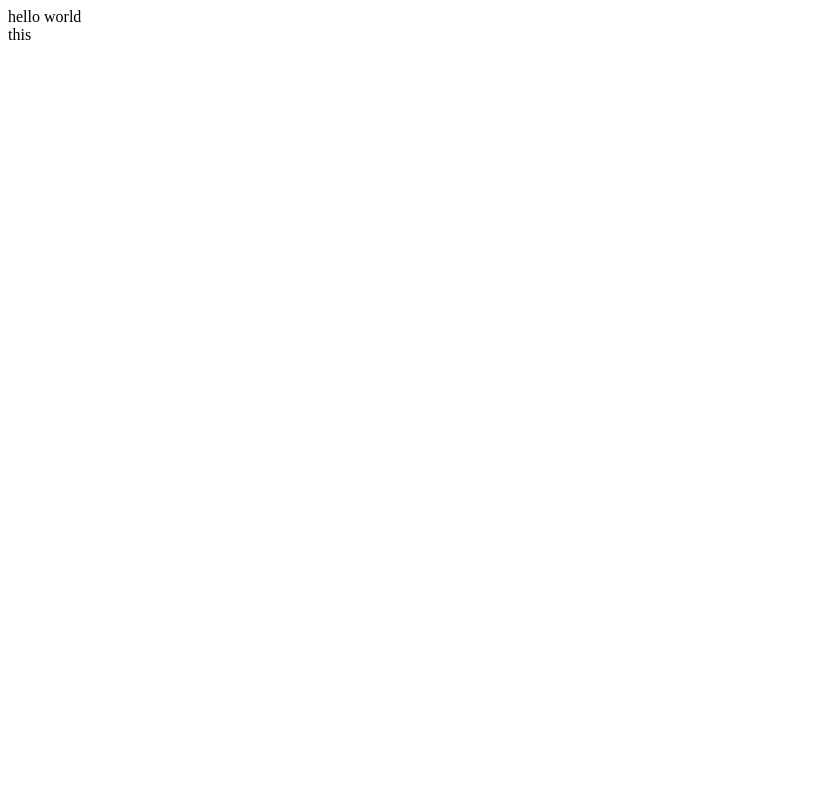
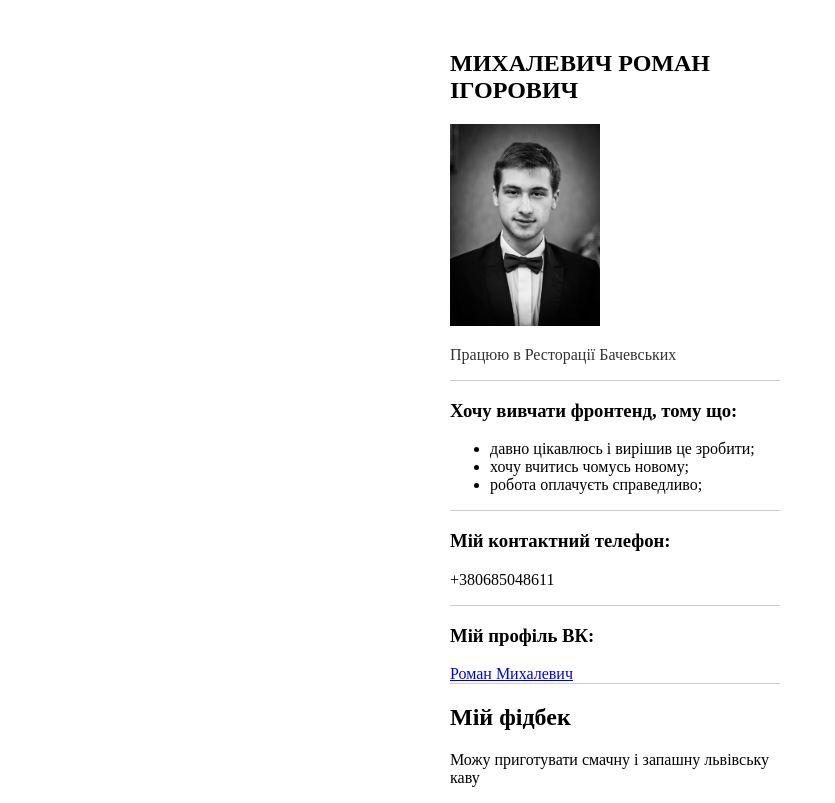
Before and after one commit to rmykhalevych/homework2, a plain HTML site: page index.html in a window 1280 px wide. Shown: the whole page, without its empty margins (0-835 px from the left). Drawn offline with Linux system fonts and the light colour scheme.

Commit message:
my homework2

```diff
--- a/index.html
+++ b/index.html
@@ -1,4 +1,37 @@
-hello world
-<div class="">
-  this
+<!DOCTYPE html>
+<head>
+  <meta charset="utf-8">
+  <title>Резюме</title>
+  <link type="text/css" rel="stylesheet" href="style.css" />
+</head>
+<body style="
+margin-left: 450px;
+margin-top: 50px;
+margin-right: 500px;
+">
+<div class="one_block">
+  <h2>МИХАЛЕВИЧ РОМАН ІГОРОВИЧ</h2>
+  <img src="img/image.jpg" height ="202px" alt="My foto" align="middle " />
+  <p>Працюю в Ресторації Бачевських</p>
 </div>
+<div class="why_frontand">
+  <h3>Хочу вивчати фронтенд, тому що:</h2>
+  <ul>
+    <li>давно цікавлюсь і вирішив це зробити;</li>
+    <li>хочу вчитись чомусь новому;</li>
+    <li>робота оплачуєть справедливо;</li>
+  </ul>
+</div>
+<div class="contact">
+  <h3>Мій контактний телефон:</h3>
+  <p>+380685048611</p>
+</div>
+<div class="contactvk">
+  <h3>Мій профіль ВК:</h3>
+  <a href="https://vk.com/id15891936" target="_blank">Роман Михалевич</a>
+</div>
+<div>
+  <h2>Мій фідбек</h2>
+  <p>Можу приготувати смачну і запашну львівську каву</p>
+</div>
+</body>
--- /dev/null
+++ b/style.css
@@ -0,0 +1,18 @@
+.one_block p {
+  opacity: 0.8;
+    }
+.one_block {
+  border-bottom: 1px solid #ccc
+}
+.why_frontand {
+  border-bottom: 1px solid #ccc
+}
+.contact {
+  border-bottom: 1px solid #ccc
+}
+.contactvk {
+  border-bottom: 1px solid #ccc
+}
+.body {
+  margin: 50px,190px,0,190px;
+}
```
Also changed, not shown: img/image.jpg (added).
